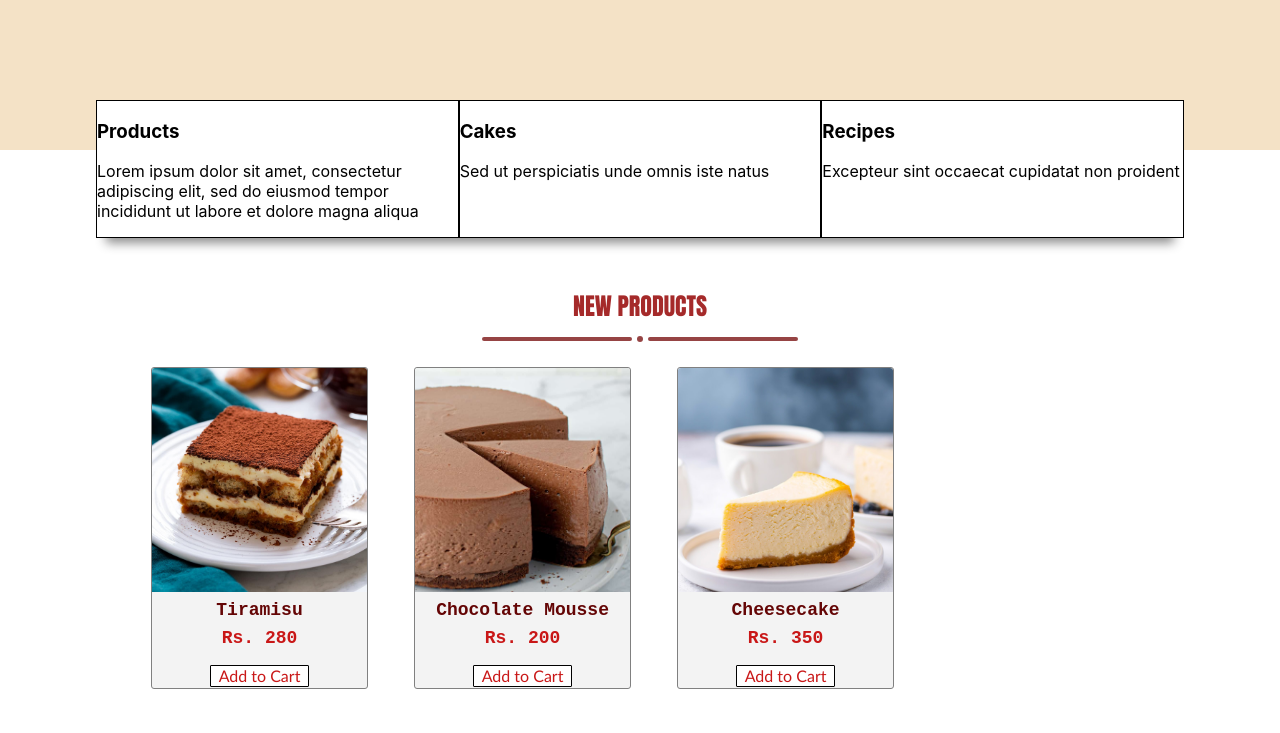
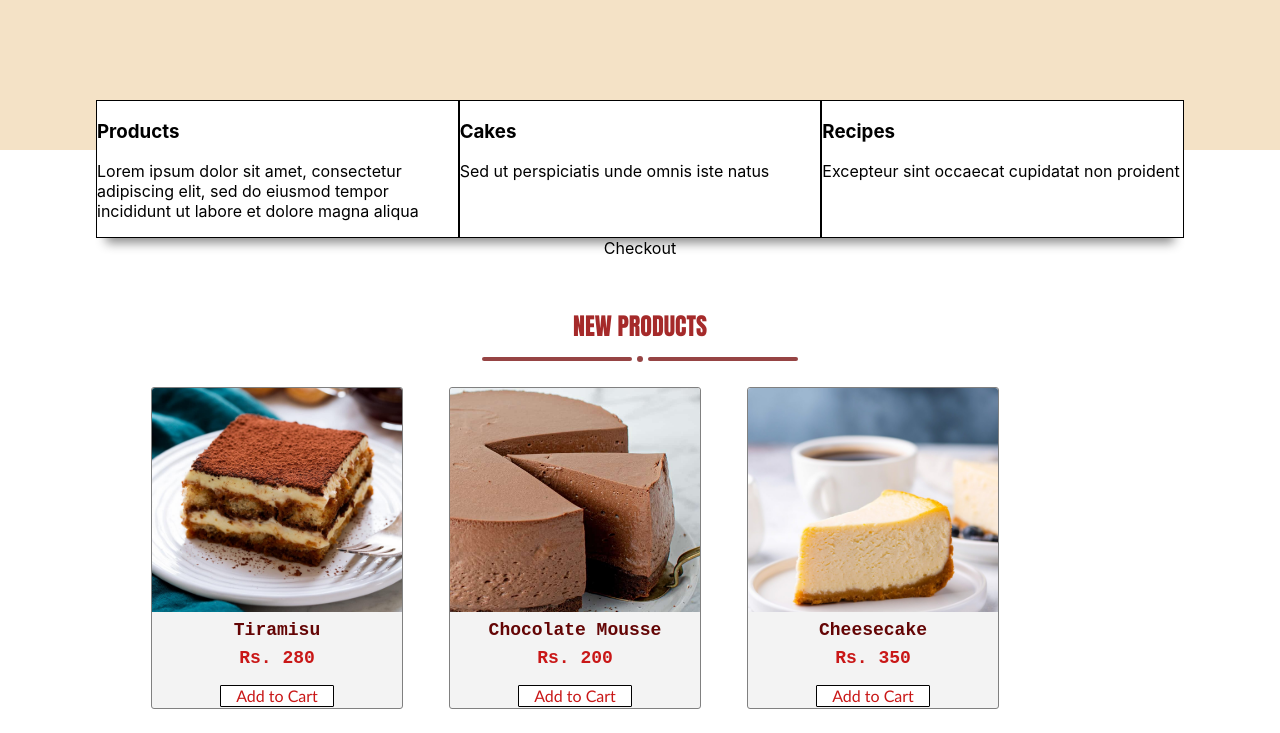
Before and after one commit to kshitiz2099/bakery-home-page, a React (Create React App) app: page / in a window 1280 px wide. Shown: the top 733 px of the page. Built offline with nearby package versions, Linux system fonts and the light colour scheme.

Commit message:
Add router

```diff
--- a/src/App.js
+++ b/src/App.js
@@ -1,10 +1,17 @@
+import { Link, Route, BrowserRouter as Router, Routes } from 'react-router-dom';
 import './App.css';
+import Checkout from './pages/Checkout';
 import Home from './pages/Home';
 
 function App() {
   return (
     <div>
-      <Home/>
+      <Router>
+        <Routes>
+          <Route path = "/" element = {<Home/>}/>
+          <Route path = "/checkout" element = {<Checkout/>}/>
+        </Routes>
+      </Router>
     </div>
   );
 }
--- a/src/css/common/ProductTile.css
+++ b/src/css/common/ProductTile.css
@@ -2,7 +2,7 @@
     background-color: rgb(243, 243, 243);
     border: 1px solid grey;
     border-radius: 3px;
-    min-width: 200px;
+    min-width: 250px;
     margin: 23px;
     flex-basis: 21%;
     height: 40vh;
--- /dev/null
+++ b/src/pages/Checkout.jsx
@@ -0,0 +1,14 @@
+import React from "react";
+import { useLocation } from "react-router-dom";
+
+export default function Checkout(){
+
+    const {state} = useLocation();
+    const {cart} = state;
+
+    return(
+        <div onClick={()=>console.log(cart)}>
+            Checkout Page
+        </div>
+    )
+}
--- a/src/pages/Home.jsx
+++ b/src/pages/Home.jsx
@@ -1,10 +1,10 @@
 import React, { useState } from "react";
+import { useNavigate } from "react-router-dom";
 import Product from "../components/common/ProductTile";
 import NavItem from "../components/Home/NavItem";
 import './../css/Home/HomePage.css';
 
 export default function Home(){
-
 
     const sampleItems = { 1: {
                 key: 1,
@@ -41,21 +41,28 @@ export default function Home(){
                 imageName: "chocotiramisu"
             }
     }
+    const checkoutPath = "/checkout";
 
     const [cart, setCart] = useState({});
     const [items, setItems] = useState(sampleItems);
     const [itemKeys, setItemKeys] = useState(Object.keys(items));
 
+
+    const navigate = useNavigate();
     const addItemToCart = (key)=>{
         console.log("Adding new Item");
-        setCart({...cart, [key]: 1})
+        setCart({...cart, [key]: {quantity: 1, name: items[key].name}})
         console.log(cart);
     }
 
     const changeItemCount = (key, count)=>{
         console.log("Change Item count");
-        setCart({...cart, [key]: cart[key]+count})
+        setCart({...cart, [key]: { quantity: cart[key].quantity+count, name: cart[key].name}})
         console.log(cart);
+    }
+
+    const goToCheckout = ()=>{
+        navigate(checkoutPath, { state: {cart: cart}});
     }
 
     const navItems = [
@@ -73,13 +80,14 @@ export default function Home(){
                     <NavItem title={navItems[2][0]} desc={navItems[2][1]}/>
                 </div>
 
+                <div onClick = {()=>goToCheckout()}>Checkout</div>
                 <h2>NEW PRODUCTS</h2>
 
                 <LineDivide/>
                 <div className = "products">
                         <div className = "product-grid">
                             {
-                                itemKeys.map(itemKey => <Product key = {itemKey} item = {items[itemKey]} addToCart = {addItemToCart} updateCart = {changeItemCount} quantity = {cart.hasOwnProperty(itemKey)? cart[itemKey]: 0}/>)
+                                itemKeys.map(itemKey => <Product key = {itemKey} item = {items[itemKey]} addToCart = {addItemToCart} updateCart = {changeItemCount} quantity = {cart.hasOwnProperty(itemKey)? cart[itemKey].quantity: 0}/>)
                             }
                         </div>
                 </div>
```
